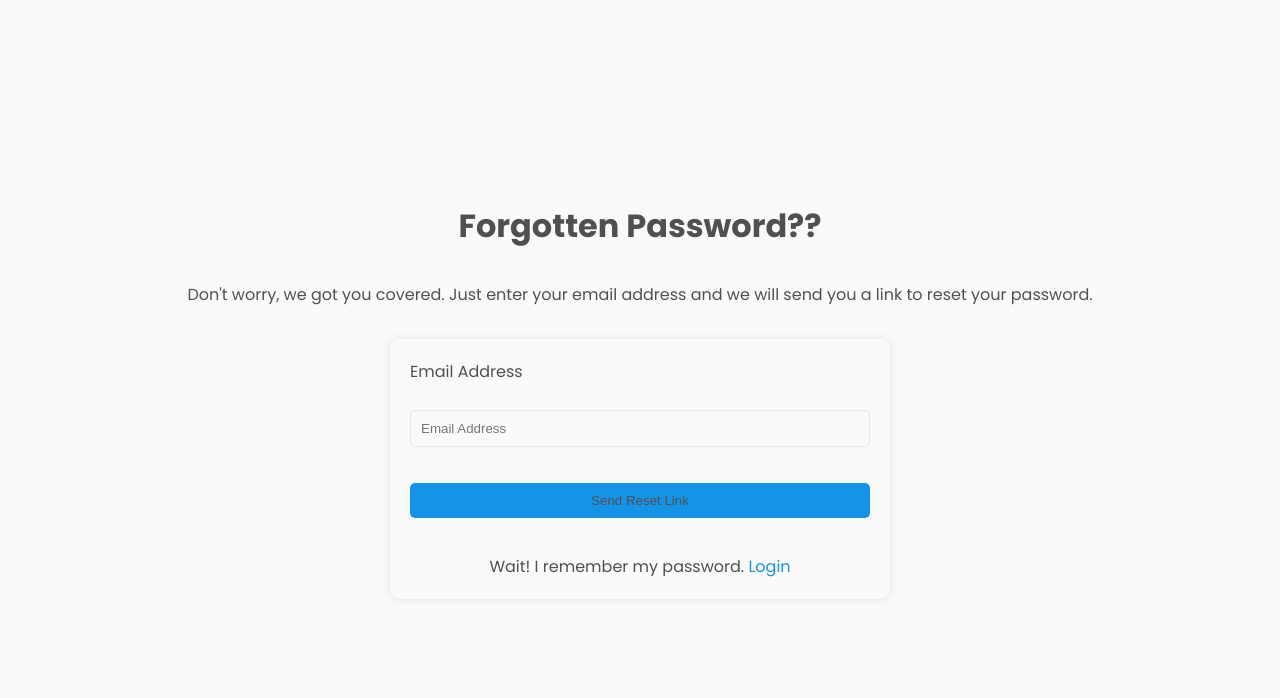
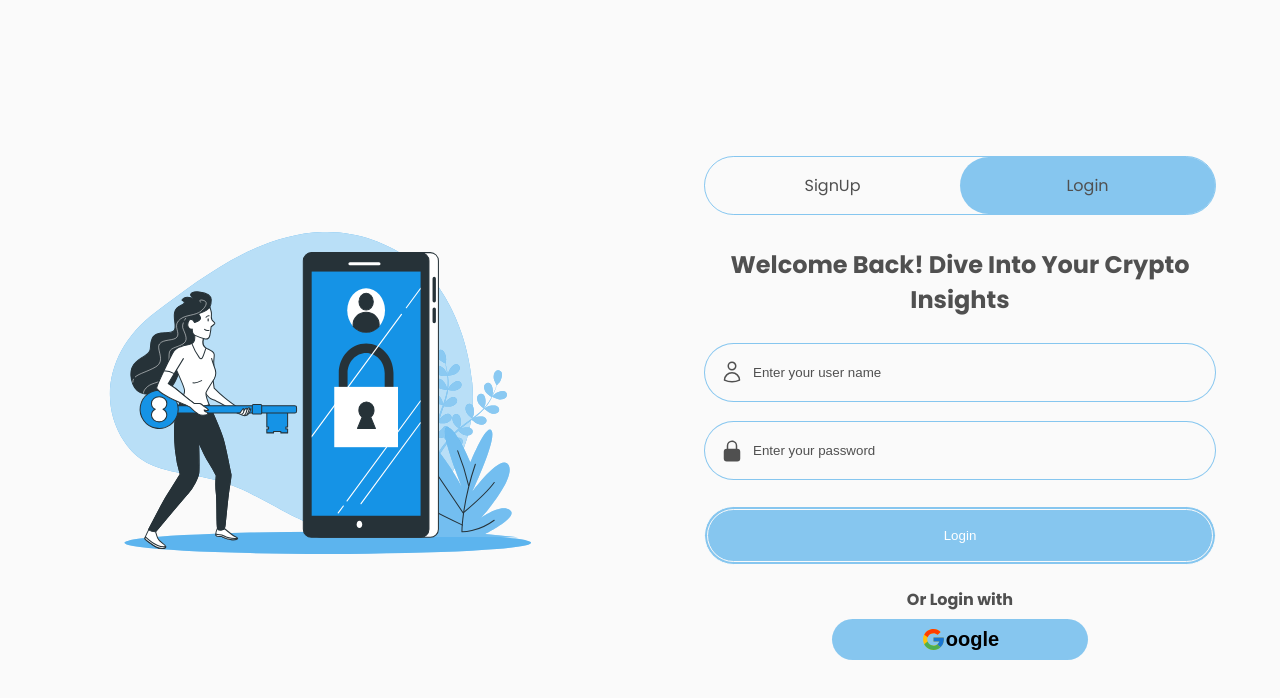
Before and after one commit to TechifyDev1/CryptoCrest, a React (Vite) app: page /forgotten-password in a window 1280 px wide. Shown: the top 698 px of the page. Built offline with nearby package versions, Linux system fonts and the light colour scheme; no server answers.

Commit message:
Handled loading state

```diff
--- a/src/App.tsx
+++ b/src/App.tsx
@@ -13,26 +13,46 @@ import ForgottenPasswordPage from './Pages/ForgottenPassword_page/ForgottenPassw
 import ChangePasswordPage from './Pages/ChangePassword_page/ChangePasswordPage';
 import ResetPasswordSentPage from './Pages/ResetPasswordSent_page/ResetPasswordSentPage';
 import Loading from './components/Helpers/Loading/Loading';
+import { useEffect, useState } from 'react';
+import { onAuthStateChanged } from 'firebase/auth';
+import { auth } from './Firebase/firebase-init';
 
 const App = () => {
+  const [isLoading, setIsLoading] = useState(true);
+  const [isUserLoggedIn, setIsUserLoggedIn] = useState(false);
+  useEffect(() => {
+    const unsub = onAuthStateChanged((auth), (user) => {
+      if (user) {
+        setIsUserLoggedIn(true);
+      } else {
+        setIsUserLoggedIn(false);
+      }
+      setIsLoading(false);
+    });
+    return () => {
+      unsub();
+    }
+  }, []);
+  if (isLoading) {
+    return <Loading />;
+  }
   return (
     <BrowserRouter>
       <Routes>
-        <Route path="/loading" element={<Loading />} />
         <Route path="/landing" element={<LandingPage />} />
         <Route path="/" element={<LandingPage />} />
         <Route path="*" element={<LandingPage />} />
-        <Route path="/dashboard" element={<DashboardPage />} />
-        <Route path="/transactions" element={<TransactionPage />} />
-        <Route path="/settings" element={<SettingPage />} />
-        <Route path="/signup" element={<SignUpPage />} />
-        <Route path="/login" element={<LoginPage />} />
-        <Route path="/portfolio" element={<PortFolioPage />} />
-        <Route path="/transactions/:id?" element={<TransactionFormPage />} />
-        <Route path="/unverified" element={<UnverifiedEmailPage/>} />
-        <Route path="/forgotten-password" element={<ForgottenPasswordPage />} />
-        <Route path="/change-password" element={<ChangePasswordPage />} />
-        <Route path="/email-sent" element={<ResetPasswordSentPage />} />
+        <Route path="/dashboard" element={isUserLoggedIn? (<DashboardPage />): (<LoginPage />)} />
+        <Route path="/transactions" element={isUserLoggedIn? (<TransactionPage />) : (<LoginPage />)} />
+        <Route path="/settings" element={isUserLoggedIn ? (<SettingPage />) : (<LoginPage/>)} />
+        <Route path="/signup" element={isUserLoggedIn ? (<DashboardPage />) : (<SignUpPage />)} />
+        <Route path="/login" element={isUserLoggedIn ? (<DashboardPage />) : (<LoginPage />)} />
+        <Route path="/portfolio" element={isUserLoggedIn ? (<PortFolioPage />) : (<LoginPage />)} />
+        <Route path="/transactions/:id?" element={isUserLoggedIn ? (<TransactionFormPage />) : (<LoginPage />)} />
+        <Route path="/unverified" element={isUserLoggedIn ? (<UnverifiedEmailPage />) : (<LoginPage />)} />
+        <Route path="/forgotten-password" element={isUserLoggedIn ? (<ForgottenPasswordPage />) : (<LoginPage />)} />
+        <Route path="/change-password" element={isUserLoggedIn ? (<ChangePasswordPage />) : (<LoginPage />)} />
+        <Route path="/email-sent" element={isUserLoggedIn ? (<ResetPasswordSentPage />) : (<LoginPage />)} />
       </Routes>
       <Toaster
         position="top-center"
```
